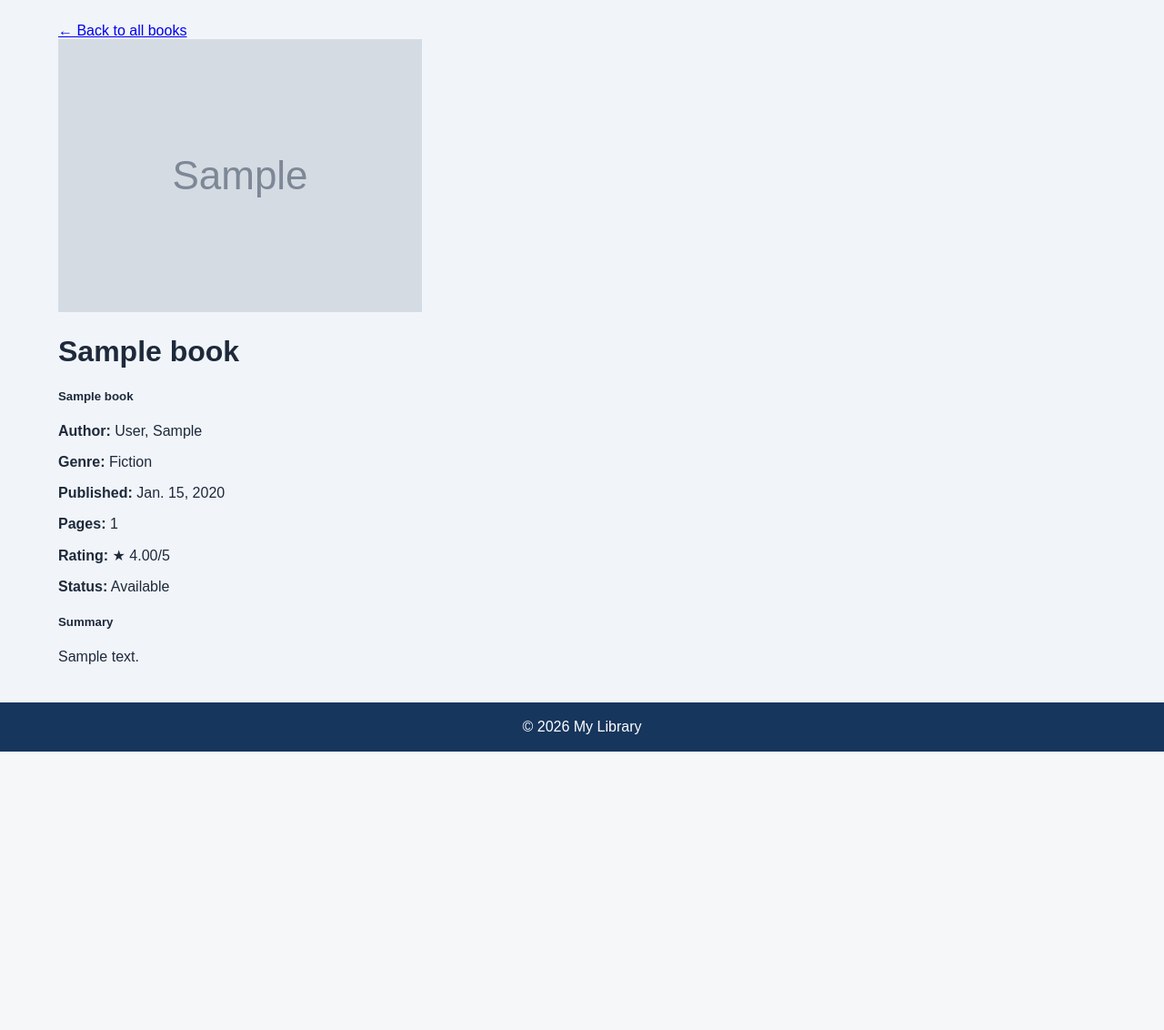
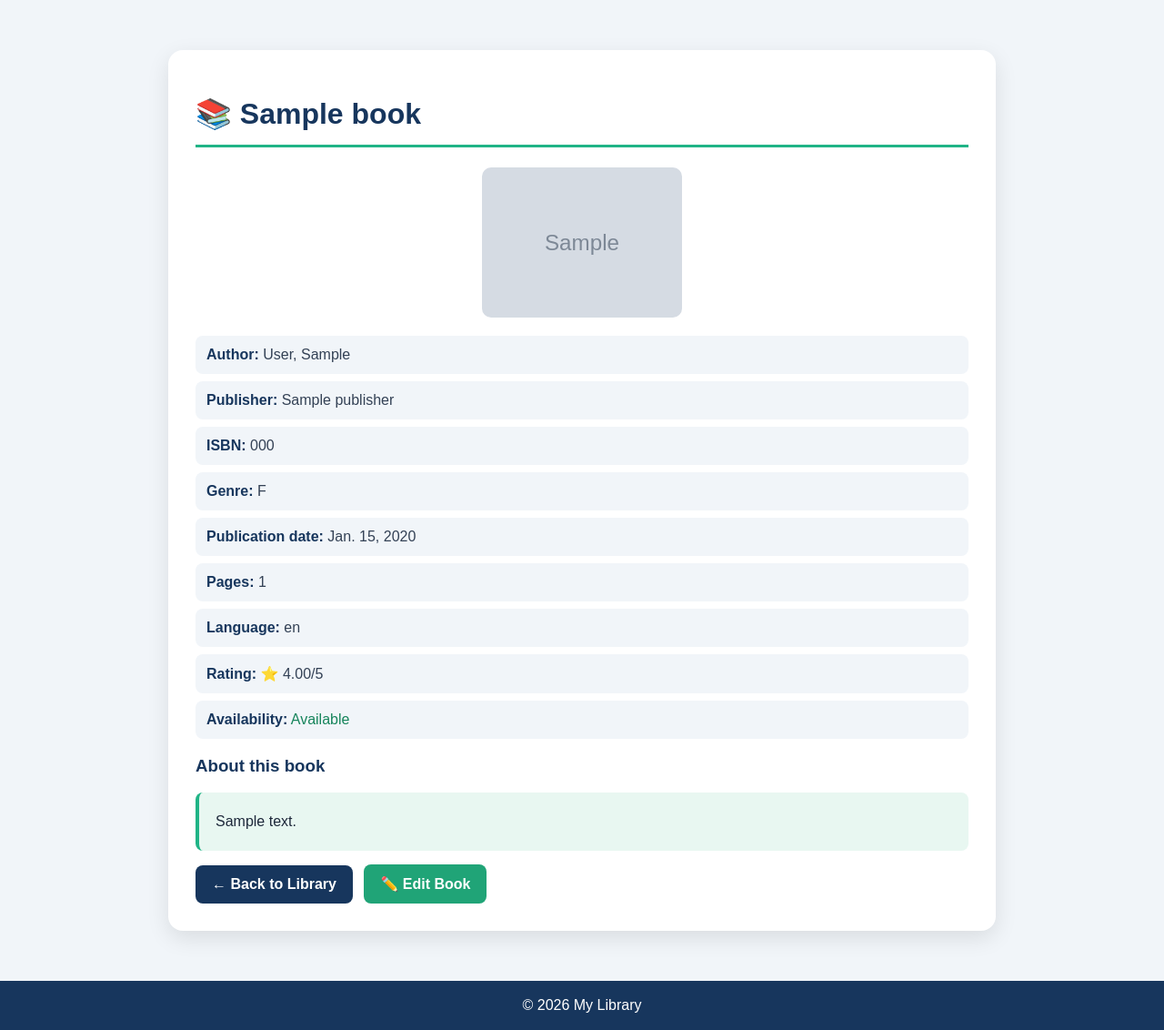
Before and after one commit to MYSTRINGLE/library, a Django app: page /books/1/ in a window 1280 px wide. Shown: the part 102-1234 px from the top of the page at 91% size. Before the commit the page ends 928 px from the top, so only its background shows below. Run offline with Django 5.2, Linux system fonts and the light colour scheme; tables that the repository leaves empty hold one stand-in row (values such as "Sample post"); grey boxes marked "Sample" are stand-in pictures.

Commit message:
Enhance book detail page layout and styles
Added styling and layout improvements for book detail page.

```diff
--- a/library/templates/book_detail.html
+++ b/library/templates/book_detail.html
@@ -1,56 +1,107 @@
+
 {% extends 'base.html' %}
+
 {% block title %}{{ book.title }} - My Library{% endblock %}
+
 {% block content %}
-<a href="{% url 'library:book-list' %}">&larr; Back to all books</a>
-<div class="row mt-3">
-<div class="col-md-4">
+<style>
+    .details-card {
+        max-width: 850px;
+        margin: 30px auto;
+        padding: 30px;
+        background: white;
+        border-radius: 16px;
+        box-shadow: 0 8px 25px rgba(0,0,0,0.10);
+    }
+
+    .details-card h1 {
+        color: #17365d;
+        border-bottom: 3px solid #20b486;
+        padding-bottom: 15px;
+    }
+
+    .cover {
+        display: block;
+        max-width: 220px;
+        max-height: 300px;
+        object-fit: contain;
+        margin: 20px auto;
+        border-radius: 10px;
+    }
+
+    .info p {
+        padding: 12px;
+        margin: 8px 0;
+        background: #f1f5f9;
+        border-radius: 8px;
+        color: #334155;
+    }
+
+    .info strong {
+        color: #17365d;
+    }
+
+    .description {
+        padding: 18px;
+        background: #e8f7f1;
+        border-left: 4px solid #20b486;
+        border-radius: 8px;
+        line-height: 1.7;
+    }
+
+    .btn {
+        display: inline-block;
+        padding: 12px 18px;
+        margin: 15px 8px 0 0;
+        border-radius: 8px;
+        text-decoration: none;
+        font-weight: bold;
+    }
+
+    .back {
+        background: #17365d;
+        color: white;
+    }
+
+    .edit {
+        background: #20a477;
+        color: white;
+    }
+</style>
+
+<div class="details-card">
+    <h1>📚 {{ book.title }}</h1>
+
     {% if book.cover_image %}
-<img src="{{ book.cover_image.url }}" class="img-fluid rounded" alt="{{ book.title
-}}">
+        <img src="{{ book.cover_image.url }}"
+             alt="{{ book.title }} cover"
+             class="cover">
     {% endif %}
-</div>
-<div class="col-md-8">
-<h1>{{ book.title }}</h1>
-{% if book.subtitle %}<h5 class="text-muted">{{ book.subtitle }}</h5>{% endif %}
+
+    <div class="info">
         <p><strong>Author:</strong> {{ book.author }}</p>
-<p><strong>Genre:</strong> {{ book.get_genre_display }}</p>
-<p><strong>Published:</strong> {{ book.publication_date }}</p>
-<p><strong>Pages:</strong> {{ book.pages }}</p>
-<p><strong>Rating:</strong> &#9733; {{ book.rating }}/5</p>
-<p>
-<strong>Status:</strong>
+        <p><strong>Publisher:</strong> {{ book.publisher|default:"Not provided" }}</p>
+        <p><strong>ISBN:</strong> {{ book.isbn|default:"Not provided" }}</p>
+        <p><strong>Genre:</strong> {{ book.genre|default:"Not provided" }}</p>
+        <p><strong>Publication date:</strong> {{ book.publication_date|default:"Not provided" }}</p>
+        <p><strong>Pages:</strong> {{ book.pages|default:"Not provided" }}</p>
+        <p><strong>Language:</strong> {{ book.language|default:"Not provided" }}</p>
+        <p><strong>Rating:</strong> ⭐ {{ book.rating }}/5</p>
+        <p><strong>Availability:</strong>
             {% if book.is_available %}
-<span class="badge bg-success">Available</span>
+                <span style="color: #16845b;">Available</span>
             {% else %}
-<span class="badge bg-secondary">Unavailable</span>
+                <span style="color: #c0392b;">Not available</span>
             {% endif %}
         </p>
-<h5 class="mt-4">Summary</h5>
-<p>{{ book.summary }}</p>
-{% if user.is_authenticated %}
-<div class="mt-4">
-<a href="{% url 'library:book-edit' book.pk %}" class="btn
-btn-outline-primary">Edit</a>
-href="{% url 'library:book-delete' book.pk %}"
-btn-outline-danger">Delete</a>
     </div>
-{% endif %}
+
+    <h3 style="color: #17365d;">About this book</h3>
+    <div class="description">
+        {{ book.summary|default:"No description has been added yet." }}
     </div>
+
+    <a href="/books/" class="btn back">← Back to Library</a>
+    <a href="{% url 'edit_book' book.pk %}" class="btn edit">✏️ Edit Book</a>
 </div>
-{% if similar_books %}
-<hr class="my-5">
-<h4>Similar Books</h4>
-<div class="row row-cols-1 row-cols-sm-2 row-cols-md-4 g-3">
-{% for similar in similar_books %}
-<div class="col">
-<div class="card h-100">
-<div class="card-body">
-<h6 class="card-title">{{ similar.title|truncatewords:6 }}</h6>
-<a href="{% url 'library:book-detail' similar.pk %}" class="stretched-link"></a>
-</div>
-</div>
-</div>
-{% endfor %}
-</div>
-{% endif %}
 {% endblock %}
```
Lines whose indentation alone changed are shown as unchanged.
